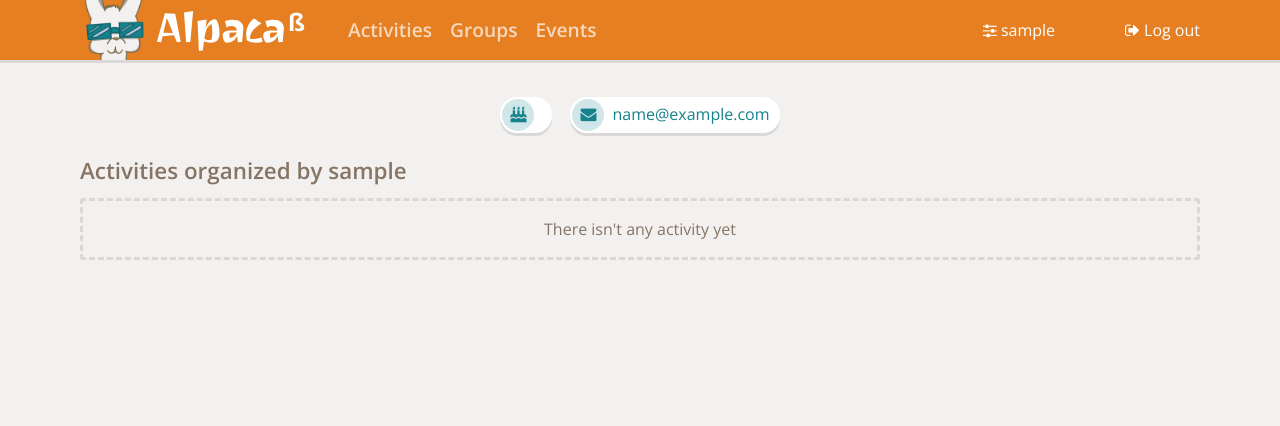
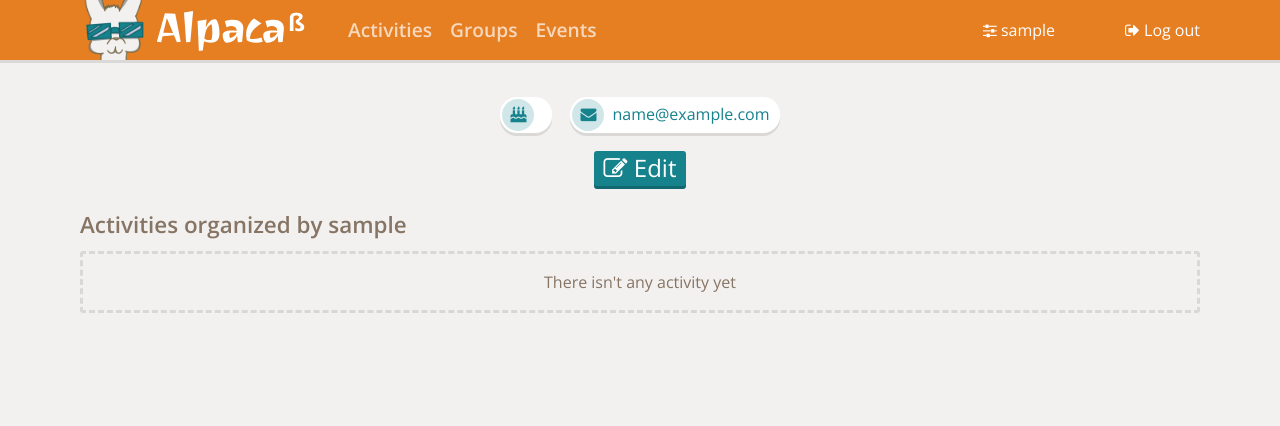
Before and after one commit to Sirikon/WarLlama, a Django app: template src/Alpaca/templates/Alpaca/user-profile/user-profile.html in a window 1280 px wide. Shown: the top 426 px of the page. Run offline with Django 3.2, Linux system fonts and the light colour scheme; the template is opened without the code that fills it: values that come from a table or form of the project are taken from there, others are empty; the visitor is signed in with stand-in values (Sample User, id 1); data comes from the database, SQL or seed files in the repository; style sheets or scripts are compiled from the project's sources; parts of the project's set-up code (start-up, migrations or seed data) failed here and were passed over; some libraries are stand-ins or nearby versions.

Commit message:
Recover edit button in profile

```diff
--- a/src/Alpaca/templates/Alpaca/user-profile/user-profile.html
+++ b/src/Alpaca/templates/Alpaca/user-profile/user-profile.html
@@ -30,6 +30,14 @@
         </div>
     </div>
 
+    {% if user.username == looking_at_user.username %}
+        <div class="al-flex-row al-margin-top" style="font-size: 1.5em;">
+            <a class="al-button al-button-inline" href="{% url 'alpaca:edit_profile' %}">
+                <i class="fa fa-pencil-square-o" aria-hidden="true"></i> <span>{% trans "Edit" %}</span>
+            </a>
+        </div>
+    {% endif %}
+
     <div class="al-section-title">Activities organized by {{ looking_at_user.username }}</div>
 
     {% if activity_list %}
```
